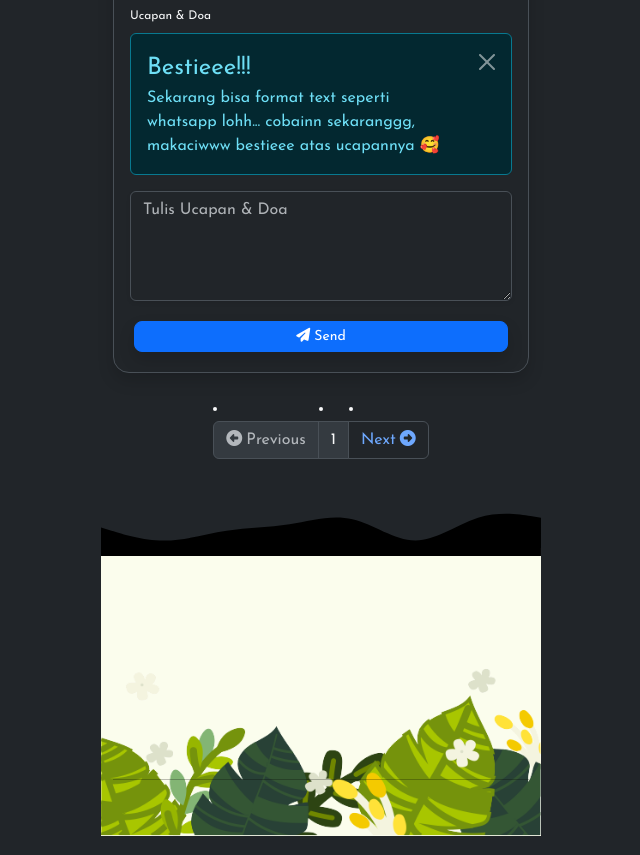
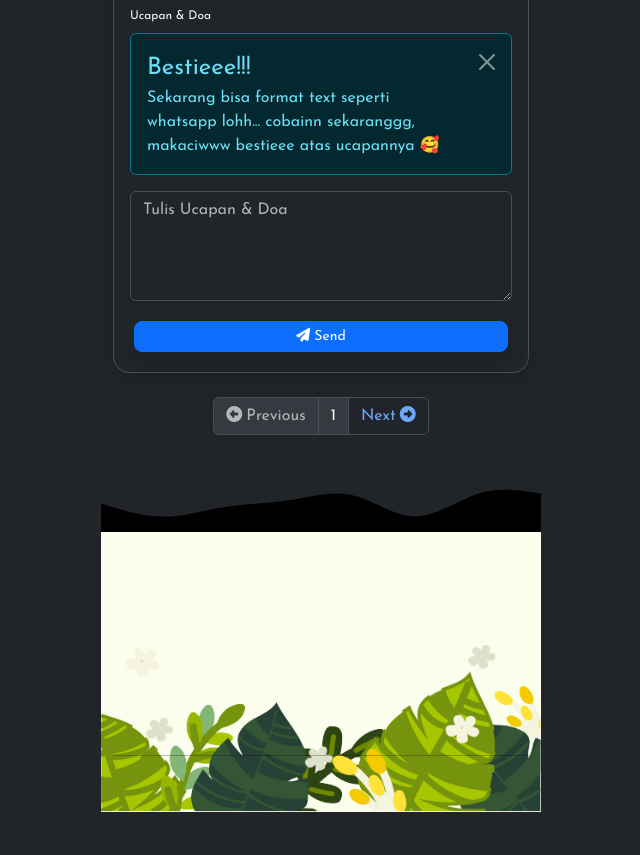
Before and after one commit to mazguru/undangan, a plain HTML site: page index.html in a window 1280 px wide. Shown: the part 4419-5274 px from the top of the page, without its empty margins (319-959 px from the left). After the commit the page ends 5250 px from the top, so only its background shows below. Drawn offline with nearby package versions, Linux system fonts and the light colour scheme.

Commit message:
update Sat, May 11, 2024 10:24:33 PM

```diff
--- a/css/styles.css
+++ b/css/styles.css
@@ -366,12 +366,6 @@ footer {
 
 #kucing_imut {
     left: 0px;
-}
-
-ol, ul {
-    list-style: inside !important;
-    margin: 0;
-    padding: 0;
 }
 
 .btn_kado:active {
--- a/index.html
+++ b/index.html
@@ -19,8 +19,8 @@
     <meta property="og:title" content="Wedding Yuni Mujib">
     <meta property="og:description" content="Wedding Yuni Mujib">
     <meta property="og:keywords" content="undangan, wedding, undangan digital, undangan online, wedding invitation, template undangan, template undangan pernikahan, undangan pernikahan, template undangan online, wedding invitation github, template website, template website undangan pernikahan">
-    <meta property="og:image" content="https://yunimujib.my.id/assets/images/bg.jpeg">
-    <meta property="og:image:secure_url" content="https://yunimujib.my.id/assets/images/bg.jpeg">
+    <meta property="og:image" content="https://yunimujib.my.id/assets/images/fotoberdua.jpg">
+    <meta property="og:image:secure_url" content="https://yunimujib.my.id/assets/images/fotoberdua.jpg">
     <meta property="og:image:type" content="image/jpeg">
     <meta property="og:image:alt" content="Wedding Yuni Mujib">
     <meta property="og:type" content="website">
@@ -460,7 +460,7 @@
                 <div class="mt-4 mb-2" id="comments"></div>
 
                 <nav class="d-flex justify-content-center mb-0">
-                    <ul class="pagination mb-0">
+                    <ul class="pagination mb-0" style="list-style: none;">
                         <li class="page-item disabled" id="previous">
                             <button class="page-link" onclick="pagination.previous(this)">
                                 <i class="fa-solid fa-circle-left me-1"></i>Previous
@@ -558,7 +558,7 @@
             <div class="modal-content rounded-4">
                 <div class="modal-body p-0">
                     <div class="d-flex justify-content-center align-items-center" style="height: 100%;">
-                        <img src="./assets/images/bg.jpeg" class="w-100" alt="image" id="show-modal-image">
+                        <img src="./assets/images/fotoberdua.jpg" class="w-100" alt="image" id="show-modal-image">
                     </div>
                 </div>
             </div>
```
Also changed, not shown: assets/images/fotoberdua.jpg (added).
